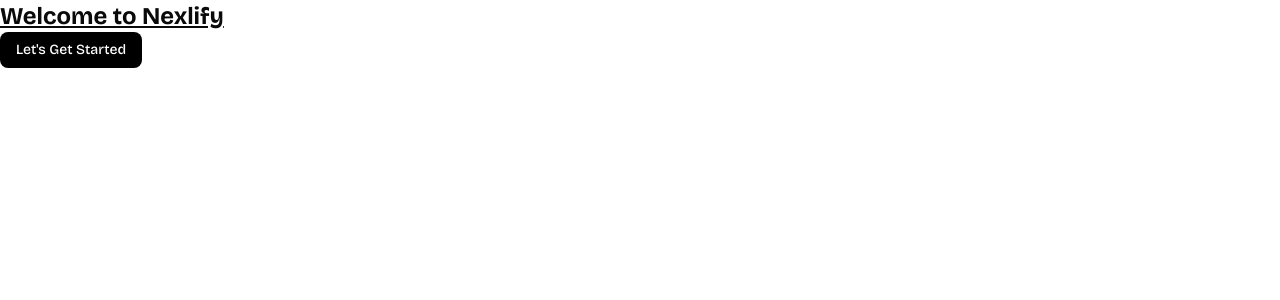
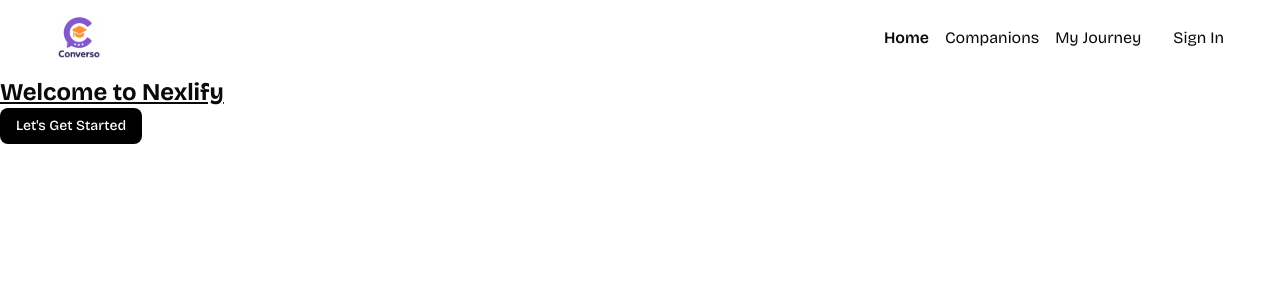
Before and after one commit to AbdulRahmanMudasser/nexlify-saas, a Next.js app: page / in a window 1280 px wide. Shown: the top 300 px of the page. Built offline with nearby package versions, Linux system fonts and the light colour scheme.

Commit message:
added navbar and navbar items file, modified layout.tsx file, configured postcss file

```diff
--- a/app/globals.css
+++ b/app/globals.css
@@ -170,9 +170,102 @@
 
 @layer base {
   * {
-    @apply border-border;
+    @apply border-border outline-ring/50;
   }
   body {
     @apply bg-background text-foreground;
   }
+  main {
+    @apply mx-auto px-14 flex flex-col gap-8 bg-background h-full max-w-[1400px] pt-10 max-sm:px-2 mb-5;
+  }
+  h1 {
+    @apply text-3xl font-bold;
+  }
 }
+
+@layer components {
+  .home-section {
+    @apply flex gap-4 justify-between items-start w-full max-lg:flex-col-reverse max-lg:items-center;
+  }
+  .companions-grid {
+    @apply flex flex-wrap gap-4 w-full max-md:justify-center justify-between;
+  }
+  .companion-card {
+    @apply flex flex-col rounded-4xl border border-black px-4 py-4 gap-5 w-full min-lg:max-w-[410px] justify-between;
+  }
+  .subject-badge {
+    @apply bg-black text-white rounded-4xl text-sm px-2 py-1 capitalize;
+  }
+  .companion-bookmark {
+    @apply px-2 bg-black rounded-4xl flex items-center h-full aspect-square cursor-pointer;
+  }
+  .input {
+    @apply !border-black !bg-white focus-visible:!ring-0 focus-visible:!border-black !w-full;
+  }
+  .rounded-border {
+    @apply rounded-4xl border border-black;
+  }
+  .cta-section {
+    @apply bg-cta text-white rounded-4xl px-7 py-10 flex flex-col items-center text-center gap-5 w-1/3 max-lg:w-1/2 max-md:w-full;
+  }
+  .cta-badge {
+    @apply bg-cta-gold rounded-4xl px-3 py-1.5 text-black;
+  }
+  .btn-primary {
+    @apply bg-primary text-white rounded-xl cursor-pointer px-4 py-2 flex items-center gap-2;
+  }
+  .navbar {
+    @apply flex items-center justify-between mx-auto w-full px-14 py-4 bg-white max-sm:px-4;
+  }
+  .btn-signin {
+    @apply border border-black rounded-4xl px-4 py-2.5 text-sm font-semibold flex items-center gap-2 cursor-pointer;
+  }
+  .companion-list {
+    @apply rounded-4xl border border-black px-7 pt-7 pb-10 max-lg:w-full bg-white;
+  }
+  .companion-limit {
+    @apply items-center justify-center flex flex-col gap-4 w-full min-2xl:w-1/2 pt-20 text-center;
+  }
+
+  .companion-section {
+    @apply border-2 border-orange-500 w-2/3 max-sm:w-full flex flex-col gap-4 justify-center items-center rounded-lg;
+  }
+
+  .companion-avatar {
+    @apply size-[300px] flex items-center justify-center rounded-lg max-sm:size-[100px] mt-4;
+  }
+  .companion-lottie {
+    @apply size-[300px] max-sm:size-[100px];
+  }
+
+  .user-section {
+    @apply flex flex-col gap-4 w-1/3 max-sm:w-full max-sm:flex-row;
+  }
+  .user-avatar {
+    @apply border-2 border-black flex flex-col gap-4 items-center rounded-lg py-8 max-sm:hidden;
+  }
+
+  .btn-mic {
+    @apply border-2 border-black rounded-lg flex flex-col gap-2 items-center py-8 max-sm:py-2 cursor-pointer w-full;
+  }
+
+  .transcript {
+    @apply relative flex flex-col gap-4 w-full items-center pt-10 flex-grow overflow-hidden;
+  }
+  .transcript-message {
+    @apply overflow-y-auto w-full flex flex-col gap-4 max-sm:gap-2 pr-2 h-full text-2xl;
+  }
+  .transcript-fade {
+    @apply pointer-events-none absolute bottom-0 left-0 right-0 h-40 max-sm:h-20 bg-gradient-to-t from-background via-background/90 to-transparent z-10;
+  }
+}
+
+@layer utilities {
+  .no-scrollbar::-webkit-scrollbar {
+    display: none;
+  }
+  .no-scrollbar {
+    -ms-overflow-style: none;
+    scrollbar-width: none;
+  }
+}
--- a/app/layout.tsx
+++ b/app/layout.tsx
@@ -1,6 +1,7 @@
 import type { Metadata } from "next";
 import { Bricolage_Grotesque } from "next/font/google";
 import "./globals.css";
+import Navbar from "@/components/Navbar";
 
 const bricolage = Bricolage_Grotesque({
   variable: "--font-bricolage",
@@ -19,7 +20,12 @@
 }>) {
   return (
     <html lang="en">
-      <body className={`${bricolage.variable} antialiased`}>{children}</body>
+      <body className={`${bricolage.variable} antialiased`}>
+
+        <Navbar />
+
+        {children}
+        </body>
     </html>
   );
 }
--- /dev/null
+++ b/components/Navbar.tsx
@@ -0,0 +1,21 @@
+import Link from "next/link";
+import Image from "next/image";
+import NavbarItems from "@/components/NavbarItems";
+
+const Navbar = () => {
+    return (
+        <nav className="navbar">
+            <Link href={"/"}>
+                <div className="flex items-center gap-2.5 cursor-pointer">
+                    <Image src={"/images/logo.svg"} alt={"logo"} height={44} width={46} />
+                </div>
+            </Link>
+            <div className="flex items-center gap-8">
+                <NavbarItems />
+                <p>Sign In</p>
+            </div>
+        </nav>
+    );
+}
+
+export default Navbar;
--- /dev/null
+++ b/components/NavbarItems.tsx
@@ -0,0 +1,27 @@
+'use client'    // Render on Client Side
+
+import Link from "next/link";
+import { usePathname } from "next/navigation";
+import { cn } from "@/lib/utils";   // Get Current URL
+
+const navItems = [
+    { label: 'Home', href: '/' },
+    { label: 'Companions', href: '/companions' },
+    { label: 'My Journey', href: '/my-journey' },
+]
+
+const NavbarItems = () => {
+    const pathname = usePathname();
+
+    return (
+        <nav className="flex items-center gap-4">
+            {navItems.map(({ label, href }) => (
+                <Link href={href} key={label} className={cn(pathname === href && 'text-primary font-semibold')}>
+                    {label}
+                </Link>
+            ))}
+        </nav>
+    )
+}
+
+export default NavbarItems;
```
